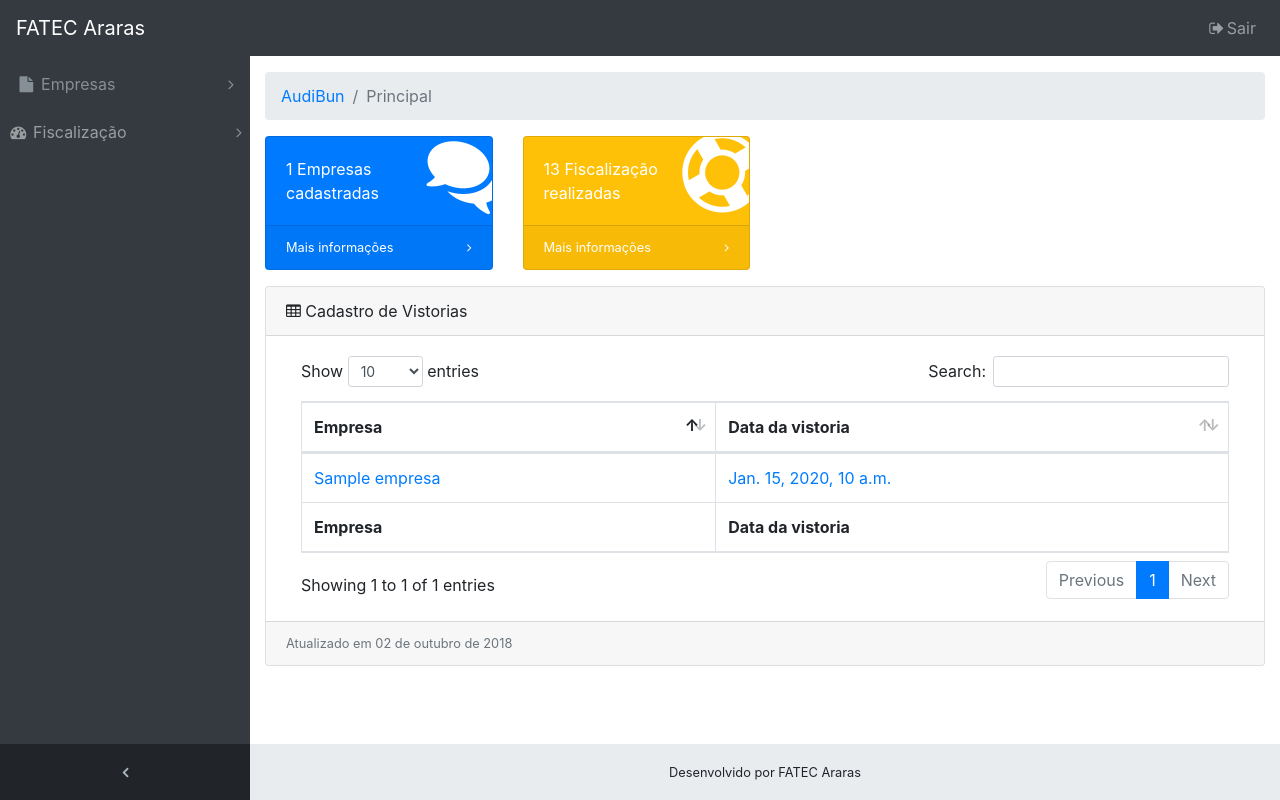
After one commit to orlandosaraivajr/AudiBUN, a Django app: template AudiBUN/vistorias/templates/vistorias_listar_todas.html in a window 1280 px wide. The commit adds this page. Run offline with Django 3.2, Linux system fonts and the light colour scheme; the template is opened without the code that fills it: most values are stand-ins (such as "Sample title", 1, 10 or a date in 2020); form fields are guessed from the names that the template uses; some libraries are stand-ins or nearby versions.

Commit message:
Vistoria: Listar todas as vistorias

```diff
--- a/AudiBUN/core/templates/base.html
+++ b/AudiBUN/core/templates/base.html
@@ -36,6 +36,12 @@
           </a>
           <ul class="sidenav-second-level collapse" id="collapseEmpresas">
             <li>
+              <a href="{% url 'home' %}">
+                <i class="fa fa-fw fa-table"></i>
+                Listar
+              </a>
+            </li>
+            <li>
               <a href="{% url 'empresas:empresas_cadastrar' %}">
                 <i class="fa fa-fw fa-table"></i>
                 Cadastrar
@@ -56,9 +62,15 @@
           </a>
           <ul class="sidenav-second-level collapse" id="collapseFiscalização">
             <li>
+               <a href="{% url 'vistorias:vistorias_listar_todas' %}">
+                <i class="fa fa-fw fa-table"></i>
+               Listar
+              </a>
+            </li>
+            <li>
                <a href="{% url 'vistorias:vistorias_cadastrar' %}">
                 <i class="fa fa-fw fa-table"></i>
-               Vistorias
+               Cadastro
               </a>
             </li>
             <li>
--- a/AudiBUN/vistorias/templates/vistorias_cadastro.html
+++ b/AudiBUN/vistorias/templates/vistorias_cadastro.html
@@ -26,7 +26,7 @@
                 {% endfor %}
             {% endif %}
         <div class="card-body">
-            <form action="." novalidate method="POST" enctype="multipart/form-data">
+            <form action={% url 'vistorias:vistorias_cadastrar' %} novalidate method="POST" enctype="multipart/form-data">
                 {% csrf_token %}
                 <div class="form-group">
 
--- /dev/null
+++ b/AudiBUN/vistorias/templates/vistorias_listar_todas.html
@@ -0,0 +1,63 @@
+{% extends "base.html" %}
+{% load staticfiles %}
+{% load static %}
+{% block content %}
+  <div class="content-wrapper">
+    <div class="container-fluid">
+      <!-- Breadcrumbs-->
+      <ol class="breadcrumb">
+        <li class="breadcrumb-item">
+          <a href="#">AudiBun</a>
+        </li>
+        <li class="breadcrumb-item active">Principal</li>
+      </ol>
+
+{% include "menu.html" %}
+
+      <!-- Example DataTables Card-->
+      <div class="card mb-3">
+        <div class="card-header">
+          <i class="fa fa-table"></i> Cadastro de Vistorias</div>
+        <div class="card-body">
+           {% if vistorias %}
+          <div class="table-responsive">
+            <table class="table table-bordered" id="dataTable" width="100%" cellspacing="0">
+              <thead>
+                <tr>
+                  <th>{{ form.empresa.label }}</th>
+                  <th>Data da vistoria</th>
+                </tr>
+              </thead>
+              <tfoot>
+                <tr>
+                  <th>{{ form.empresa.label }}</th>
+                  <th>Data da vistoria</th>
+                </tr>
+              </tfoot>
+              <tbody>
+              {% for vistoria in vistorias %}
+                <tr>
+                <td>
+                      <a href="{% url 'vistorias:vistorias_listar' vistoria.pk %}">
+                        {{ vistoria.empresa }}
+                      </a>
+                  </td>
+                  <td>
+                      <a href="{% url 'vistorias:vistorias_listar' vistoria.pk %}">
+                        {{ vistoria.created_at }}
+                      </a>
+                  </td>
+                </tr>
+              {% endfor %}
+              </tbody>
+            </table>
+          </div>
+        {% endif %}
+        </div>
+        {% include "mensagem_rodape.html" %}
+      </div>
+    </div>
+    <!-- /.container-fluid-->
+    <!-- /.content-wrapper-->
+
+{% endblock %}
--- a/AudiBUN/vistorias/urls.py
+++ b/AudiBUN/vistorias/urls.py
@@ -4,7 +4,8 @@
 app_name = 'vistorias'
 
 urlpatterns = [
-    path('', views.cadastro, name='vistorias_cadastrar'),
+    path('', views.listar, name='vistorias_listar_todas'),
+    path('cadastro', views.cadastro, name='vistorias_cadastrar'),
     path('cadastro/<int:id_vistoria>/', views.visualizar, name='vistorias_listar'),
     path('editar/', views.editar, name='vistorias_listar_editar'),
     path('editar/<int:id_vistoria>/', views.editar_vistoria, name='vistorias_editar'),
```
Also changed, not shown: AudiBUN/vistorias/form.py (+8 -0 lines), AudiBUN/vistorias/tests/test_view_cadastrar.py (+1 -1 lines), AudiBUN/vistorias/views.py (+13 -6 lines).
